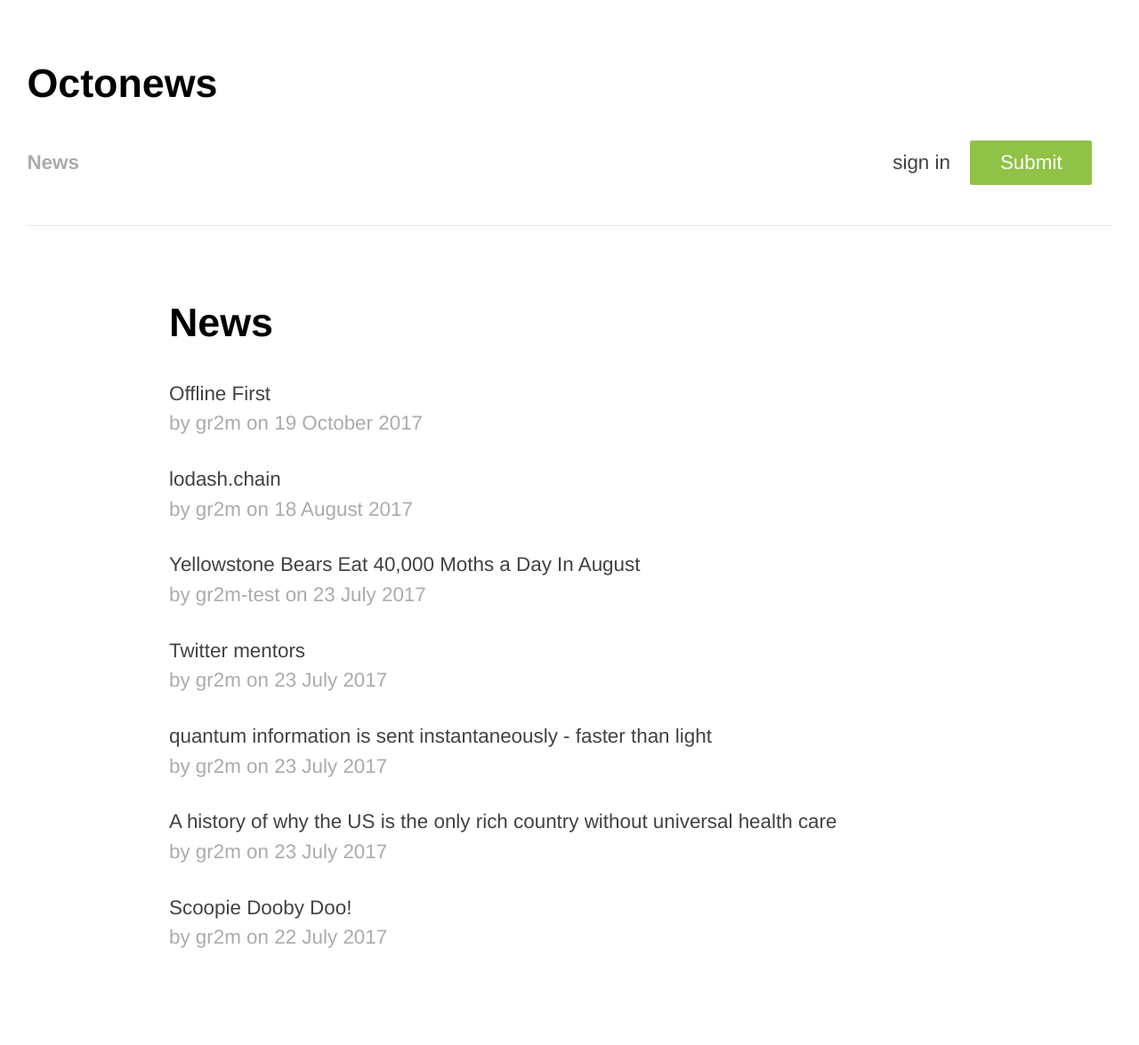
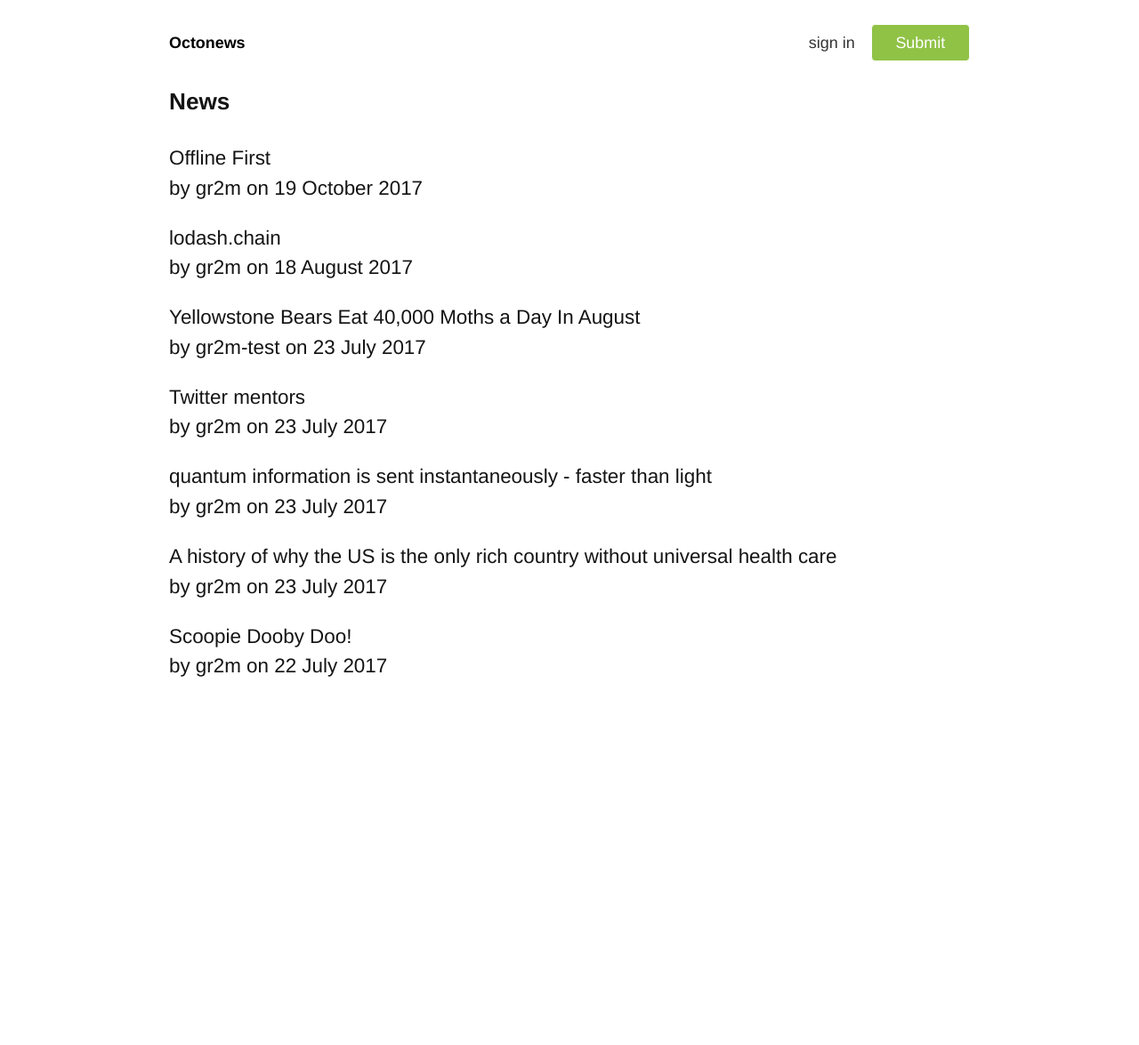
Before and after one commit to octonews/octonews, a Jekyll site: the page built from index.md, in a window 1280 px wide. Shown: the whole page at 89% size. Built offline with Jekyll 4.4.1, drawn with Linux system fonts in a browser that asks for light colours; nearby versions of some CDN libraries; after the commit the page ends 900 px from its top, so only the background shows below that.

Commit message:
Remove unnecessary CSS, organise and style base site

```diff
--- a/_layouts/default.html
+++ b/_layouts/default.html
@@ -4,23 +4,22 @@
   {% include head.html %}
 
   <body data-account-status>
-
-    <h1>{{ site.title }}</h1>
+    <main class="page-content" aria-label="Content">
 
     <header>
       <ul>
-        <li {% if page.url == '/' %}class="active"{% endif %}><a href="/">News</a></li>
+        <li id="title" {% if page.url == '/' %}class="active"{% endif %}><a href="/">{{ site.title }}</a></li>
         <li id="pending" {% if page.url == '/pending/' %}class="active"{% endif %}><a href="/pending">Pending <span>…</span></a></li>
-        <li id="account"><!-- populated in main.js --></li>
-        <li class="submit" {% if page.url == '/submit/' %}class="active"{% endif %}><a href="/submit">Submit</a></li>
+        <li id="account">
+          <!-- populated in main.js -->
+        </li>
+        <li {% if page.url == '/submit/' %}class="active"{% endif %}><a href="/submit"><button>Submit</button></a></li>
 
       </ul>
     </header>
 
-    <main class="page-content" aria-label="Content">
-
-      <div class="wrapper">
-        <h1>{{ page.title }}</h1>
+      <div class="content">
+        <h3>{{ page.title }}</h3>
 
         {{ content }}
       </div>
--- a/assets/main.css
+++ b/assets/main.css
@@ -1,58 +1,59 @@
+
+/* Default Styles
+============================================ */
+
 * {
   font-family: "Helvetica Neue", Helvetica, sans-serif;
   -webkit-font-smoothing: antialiased;
 }
 
+html {
+  margin:0;
+  padding:0;
+}
+
 body {
+  background-color: white;
+  color: #141414;
   font-size: 1.4em;
   font-weight: normal;
   line-height: 1.5;
-  padding: 1em;
 }
 
-ul {
+ul, li {
     padding: 0;
     list-style-type: none;
 }
 
-li {
-  list-style: none;
-  color: #ABABAB;
+a {
+  color: inherit;
+  text-decoration: none;
 }
 
-a {
-  font-weight: 500;
-  text-decoration: none;
-  color: #414141;
+input, button {
+  display: inline-block;
+  border-radius: 0.25em;
+  box-sizing: border-box;
+  font-size: inherit;
+  line-height: inherit;
 }
 
 input {
-  display: inline-block;
-  line-height: inherit;
-  font-family: inherit;
-  font-size: inherit;
   padding: 0.375em 0.75em;
-  border-radius: 0.25em;
   border: 1px solid black;
   border-color: rgba(0, 0, 0, 0.25);
   width: 20em;
   max-width: 100%;
-  box-sizing: border-box;
 }
 
 button {
-  display: inline-block;
   background: rgb(144, 194, 70); /* @lime */
   color: white;
   padding: 0.375em 1.5em;
-  border-radius: 0.25em;
   border: 1px solid;
   text-decoration: none;
   cursor: pointer;
-  font-size: inherit;
-  line-height: inherit;
   text-align: center;
-  box-sizing: border-box;
 }
 button:hover,
 button:active,
@@ -62,63 +63,56 @@ button:focus {
   color: white;
 }
 
-.submit {
-  background: rgb(144, 194, 70); /* @lime */
-  padding: 0.375em 1.5em;
-  border-radius: 0.1em;
-}
-.submit a {
-  color: white;
-  text-decoration: none;
-}
+/* Layout
+============================================ */
 
-#account {
-  padding-right: 1em;
-}
-
-.wrapper {
-  padding: 2em 0 2em 0;
-  margin-right: auto;
-  margin-left: auto;
+.page-content {
   max-width: 900px;
-}
-
-.wrapper p:last-child {
-  padding-bottom: 0.3em;
+  width: 100%;
+  margin: 0 auto;
 }
 
 header {
-  padding-bottom: 2em;
-  border-bottom: 1px solid #E6E6E6;
+  margin-top: 1.5em;
+  font-size: 80%;
+}
+
+header ul, header li {
+  display: flex;
+  align-items: center;
+  color: #333;
 }
 
 header ul {
-  display: flex;
-  align-items: center;
   margin: 0;
   list-style: none;
   padding-left: 0;
 }
-header li {
-  display: flex;
-  align-items: center;
-  margin-right: 1em;
-}
+
 header li#account {
   margin-right: 0;
   flex-grow: 1;
   display: flex;
   justify-content: flex-end;
+  margin-right: 1em;
 }
+
 header li#account * {
   margin-left: 1em;
 }
 
+header li#title {
+  font-weight: 600;
+  margin-right: 1em;
+}
+
 header li.active a {
-  color: inherit;
+  color: #000;
   text-decoration: none;
-  font-weight: bold;
 }
+
+/* Other [No styling after this point]
+============================================ */
 
 header li#pending span::before{
   content: '('
--- a/assets/main.js
+++ b/assets/main.js
@@ -129,7 +129,6 @@ function renderSignedIn ({login, avatarUrl, hasWriteAccess}) {
     document.body.dataset.hasWriteAccess = 'yes'
   }
   $accountTab.html(`
-    <img src="${avatarUrl}&size=50" alt="">
     <strong>${login}</strong>
     <a href="#logout" data-action="logout">(sign out)</a>`)
 }
```
